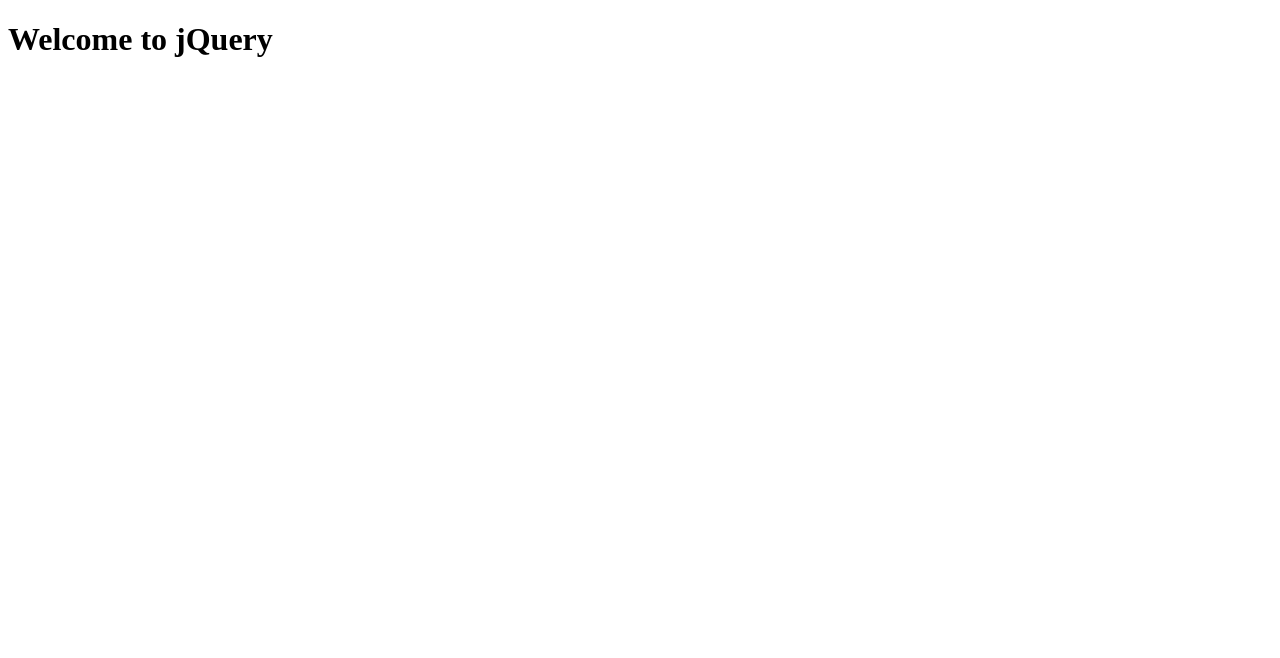
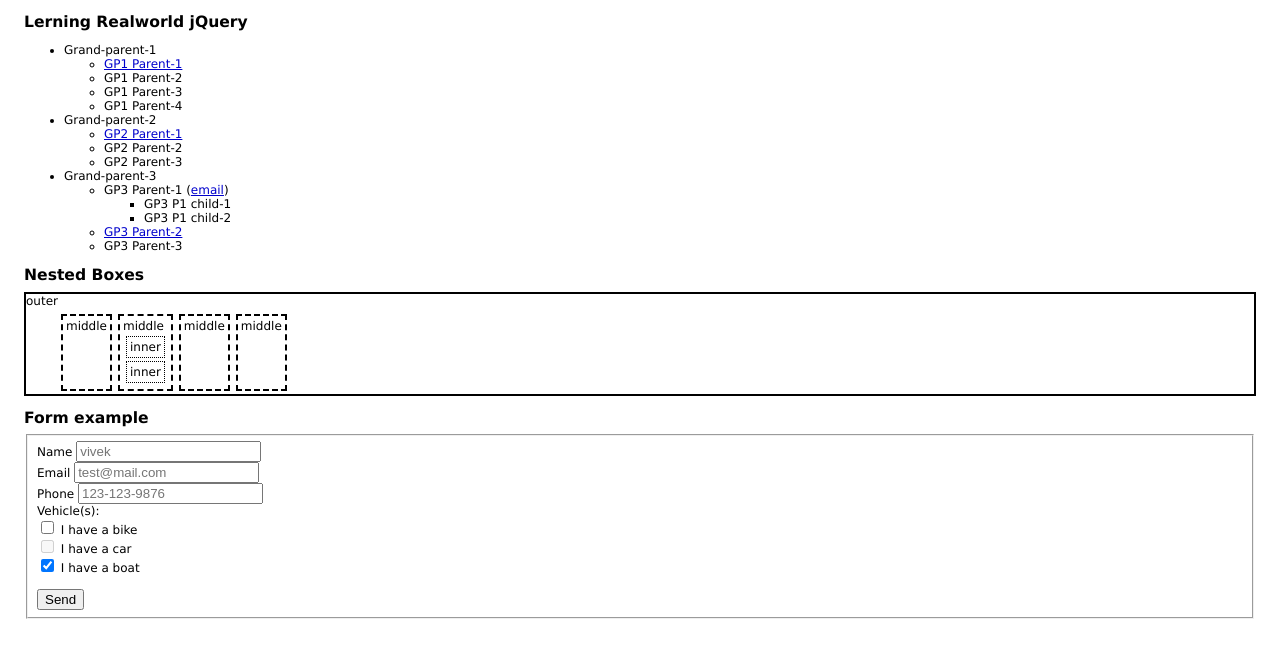
Before and after one commit to vivmagarwal/jQuery-course, a plain HTML site: page index.html in a window 1280 px wide. Drawn offline with Linux system fonts and the light colour scheme.

Commit message:
base setup for practicing jquery

```diff
--- /dev/null
+++ b/02.js
@@ -0,0 +1,60 @@
+$(function () {
+// select an element by it ID
+// let gp1 = $('#gp1');
+// console.log(gp1);
+
+// select an element by its class
+// let mainMenu = $('.main-menu');
+// console.log(mainMenu);
+
+// select and element by its tag
+// let divs = $('div');
+// console.log(divs);
+
+// selecting by attributes
+// let fooBar = $('[foo=bar]');
+// console.log(fooBar);
+
+// contains
+// let a1 = $('a[href*=like]');
+// console.log(a1);
+
+// ends with
+// let a2 = $('a[href$=pdf]');
+// console.log(a2);
+
+// starts with
+// let a3 = $('a[href^="mailto:"]')
+// console.log(a3);
+
+// combinations
+// let a4 = $('a[href^="http"][href*="henry"]')
+// console.log(a4);
+})
+
+$(function () {
+//   let gp1_parents = $('#gp1 li');
+//   console.log(gp1_parents);
+
+//   let gp1_parent1 = $('#gp1 li:eq(0)');
+//   console.log(gp1_parent1);
+
+//   let gp1_parent_odds = $('#gp1 li:odd');
+//   console.log(gp1_parent_odds);
+
+//   let gp1_parent_evens = $('#gp1 li:even');
+//   console.log(gp1_parent_evens);
+
+//   let gp1_parent3 = $('#gp1 li:contains(Parent-3)');
+//   console.log(gp1_parent3);
+
+  let checkboxes = $('input[type="checkbox"]');
+  console.log(checkboxes);
+
+  let checkedInput = $('input[type="checkbox"]:checked');
+  console.log(checkedInput);
+
+  let disabledInput = $('input[type="checkbox"]:disabled');
+  console.log(disabledInput);
+
+})
--- a/index.html
+++ b/index.html
@@ -4,13 +4,104 @@
     <meta charset="UTF-8">
     <meta http-equiv="X-UA-Compatible" content="IE=edge">
     <meta name="viewport" content="width=device-width, initial-scale=1.0">
+    <link rel="stylesheet" href="style.css">
     <title>Jquery Course</title>
   </head>
   <body>
-  <h1>Welcome to jQuery</h1>
+    <div id="container">
+      <h2>Lerning Realworld jQuery</h2>
+
+      <ul id="main-menu-1" class="main-menu foo-bar" foo="bar">
+        <li id="gp1">Grand-parent-1
+          <ul>
+            <li class="gp1__parent-1">
+              <a class="asyoulikeit" href="/asyoulikeit/">GP1 Parent-1</a>
+            </li>
+            <li class="gp1__parent-2">GP1 Parent-2</li>
+            <li class="gp1__parent-3">GP1 Parent-3</li>
+            <li class="gp1__parent-4">GP1 Parent-4</li>
+          </ul>
+        </li>
+        <li>Grand-parent-2
+          <ul>
+            <li>
+              <a class="a-pdf" href="hamlet.pdf">GP2 Parent-1</a>
+            </li>
+            <li>GP2 Parent-2</li>
+            <li>GP2 Parent-3</li>
+          </ul>
+        </li>
+        <li>Grand-parent-3
+          <ul>
+            <li>GP3 Parent-1 (<a href="mailto:henryiv@king.co.uk">email</a>)
+              <ul>
+                <li>GP3 P1 child-1</li>
+                <li>GP3 P1 child-2</li>
+              </ul>
+            </li>
+            <li>
+              <a href="http://www.shakespeare.co.uk/henryv.htm">GP3 Parent-2</a>
+            </li>
+            <li>GP3 Parent-3</li>
+          </ul>
+        </li>
+      </ul>
+
+      <h2>Nested Boxes</h2>
+      <div class="nested-boxes">outer
+        <div>middle</div>
+        <div>middle
+          <div>inner</div>
+          <div>inner</div>
+        </div>
+        <div>middle</div>
+        <div>middle</div>
 
 
+      </div>
+
+      <h2>Form example</h2>
+      <div id="contact_form">
+        <form name="contact" action="">
+          <fieldset>
+            <div class="input-box">
+              <label for="name" id="name_label">Name</label>
+              <input type="text" name="name" id="name" minlength="3" placeholder="vivek" class="text-input" required/>
+            </div>
+
+            <div class="input-box">
+              <label for="email" id="email_label">Email</label>
+              <input type="email" name="email" id="email" placeholder="test@mail.com" class="text-input"/>
+            </div>
+
+            <div class="input-box">
+              <label for="phone" id="phone_label">Phone</label>
+              <input type="tel" name="phone" id="phone" class="text-input" placeholder="123-123-9876"/>
+            </div>
+
+            <div class="input-box">
+              <label for="phone" id="phone_label">Vehicle(s):
+              </label><br>
+              <input type="checkbox" name="vehicle1" value="Bike">
+              <label for="vehicle1">
+                I have a bike</label><br>
+              <input type="checkbox" name="vehicle2" value="Car" disabled>
+              <label for="vehicle2">
+                I have a car</label><br>
+              <input type="checkbox" name="vehicle3" value="Boat" checked>
+              <label for="vehicle3">
+                I have a boat</label><br><br>
+            </div>
+
+            <input type="submit" name="submit" class="button" id="submit_btn" value="Send"/>
+          </fieldset>
+        </form>
+      </div>
+
+
+    </div>
+  </body>
+
   <script src="vendor/jquery-3.6.0.min.js"></script>
-  <script src="script.js"></script>
-</body>
-</html>
+  <script src="02.js"></script>
+</html></body></html>
--- a/script.js
+++ b/script.js
@@ -1,2 +1,9 @@
-console.log('Script is working');
-console.log($);
+// check if document is ready or all of the HTML code is loaded
+$(document).ready(function () {
+  console.log('I am ready');
+})
+
+// shorthand for document ready
+$(function () {
+  console.log('I am ready');
+})
--- /dev/null
+++ b/style.css
@@ -0,0 +1,109 @@
+/***************************************
+   Default Styles
+************************************** */
+
+html, body {
+  margin: 0;
+  padding: 0;
+}
+
+body {
+  font-family:  Verdana, Helvetica, Arial, sans-serif;
+  font-size: 12px;
+  color: #000;
+  background: #fff;
+}
+
+#container {
+  margin: 10px 2em;
+}
+
+h1 {
+  font-size: 2.5em;
+  margin-bottom: 0;
+}
+
+h2 {
+  font-size: 1.3em;
+  margin-bottom: .5em;
+}
+
+h3 {
+  font-size: 1.1em;
+  margin-bottom: 0;
+}
+
+code {
+  font-size: 1.2em;
+}
+
+/* links */
+
+a {
+  color: #00c;
+}
+
+a.mailto {
+  background: url(images/email.png) no-repeat 100% 2px;
+  padding-right: 18px;
+}
+
+a.pdflink {
+  background: url(images/pdf.png) no-repeat 100% 0;
+  padding-right: 18px;
+}
+
+a.henrylink {
+  background-color: #fff;
+  padding: 2px;
+  border: 1px solid #000;
+}
+
+a.external {
+  background: #fff url(images/external.png) no-repeat 100% 2px;
+  padding-right: 16px;
+}
+
+/* nested boxes */
+.nested-boxes {
+  border: 2px solid;
+  display: flex;
+}
+
+.nested-boxes div {
+  margin: 3px;
+  padding: 3px;
+}
+
+.nested-boxes > div {
+  border: 2px dashed;
+  margin-top: 20px;
+}
+
+.nested-boxes > div > div {
+  border: 1px dotted;
+}
+
+/* utility classes */
+
+.blue {
+  background-color: dodgerblue;
+  color: white;
+}
+
+.yellow {
+  background-color: gold;
+}
+
+.grey {
+  background: #ccc;
+}
+
+.d-flex {
+  display: flex;
+}
+
+.list-clear {
+  list-style: none;
+  margin: 10px;
+}
```
Also changed, not shown: images/email.png (added), images/external.png (added), images/pdf.png (added), 1 other file. Lines whose indentation alone changed are shown as unchanged.
